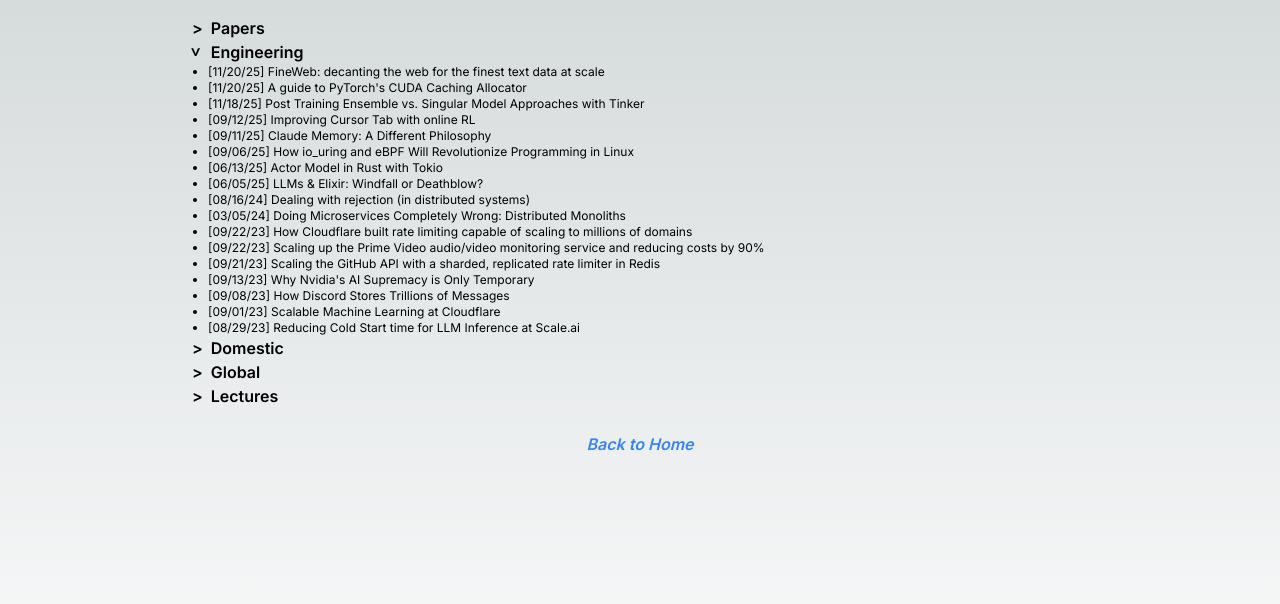
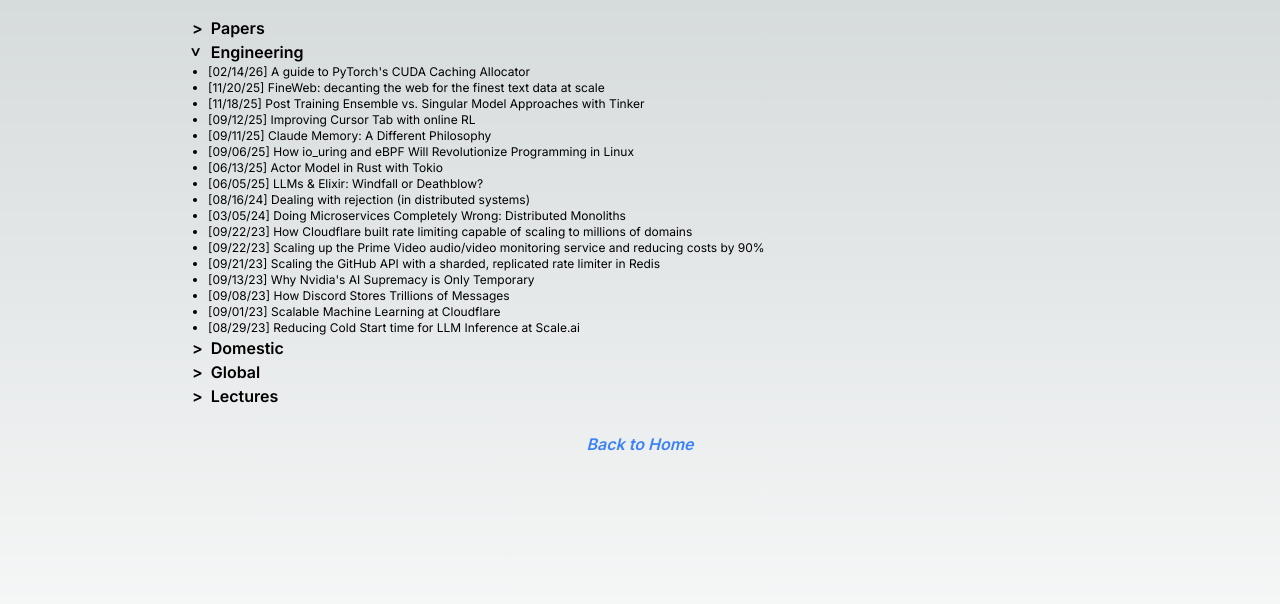
Before and after one commit to atharvapatil4/personal-website, a Next.js app in the folder personal-website/: page /reader in a window 1280 px wide. Both pictures are taken after a click on the element "> Engineering". Shown: the top 604 px of the page. Built offline with nearby package versions, Linux system fonts and the light colour scheme.

Commit message:
nit: more artticles

```diff
--- a/personal-website/src/app/reader/page.tsx
+++ b/personal-website/src/app/reader/page.tsx
@@ -112,22 +112,22 @@
         >
           <li>
             <Link
+              href="https://zdevito.github.io/2022/08/04/cuda-caching-allocator.html"
+              className=" hover:underline"
+              rel="noopener noreferrer"
+              target="_blank"
+            >
+              [02/14/26] A guide to PyTorch's CUDA Caching Allocator
+            </Link>
+          </li>
+          <li>
+            <Link
               href="https://huggingface.co/spaces/HuggingFaceFW/blogpost-fineweb-v1"
               className=" hover:underline"
               rel="noopener noreferrer"
               target="_blank"
             >
               [11/20/25] FineWeb: decanting the web for the finest text data at scale
-            </Link>
-          </li>
-          <li>
-            <Link
-              href="https://zdevito.github.io/2022/08/04/cuda-caching-allocator.html"
-              className=" hover:underline"
-              rel="noopener noreferrer"
-              target="_blank"
-            >
-              [11/20/25] A guide to PyTorch's CUDA Caching Allocator
             </Link>
           </li>
           <li>
@@ -542,6 +542,16 @@
         >
           <li>
             <Link
+              href="https://www.youtube.com/watch?v=rX1ar5lcZy4"
+              className=" hover:underline"
+              rel="noopener noreferrer"
+              target="_blank"
+            >
+              [02/14/26] Monarch: A Distributed Execution Engine for PyTorch
+            </Link>
+          </li>
+          <li>
+            <Link
               href="https://www.youtube.com/watch?v=pHqcHzxx6I8"
               className=" hover:underline"
               rel="noopener noreferrer"
```
